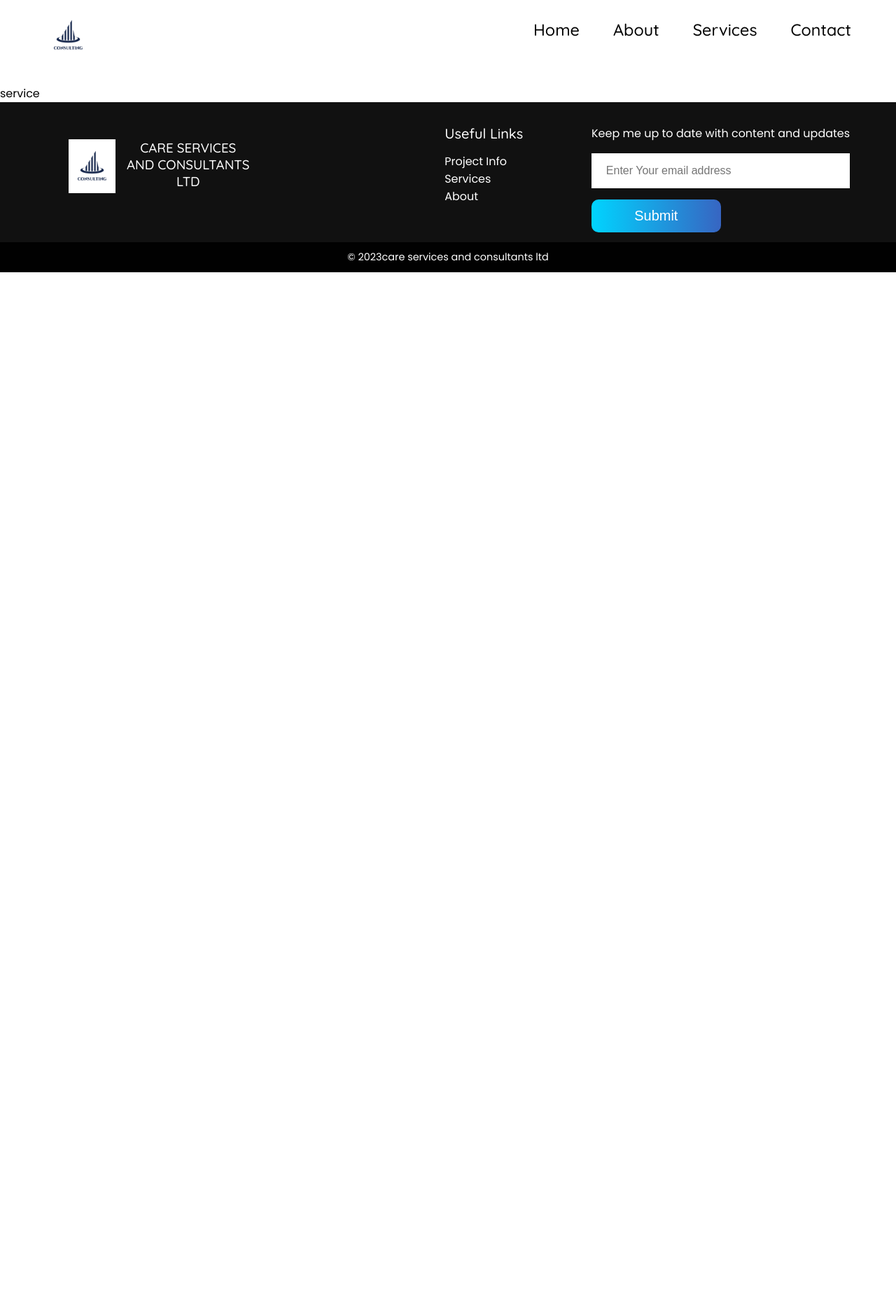
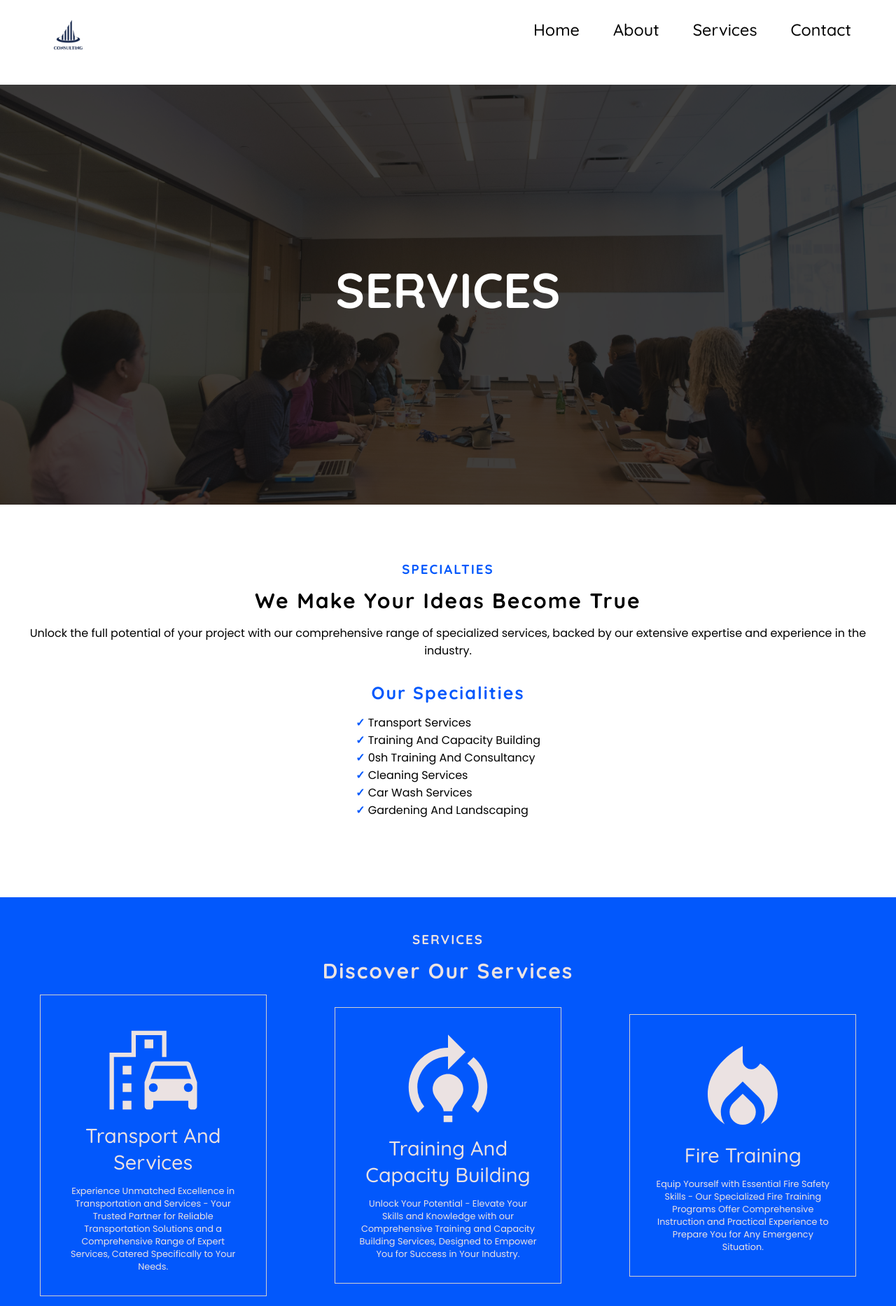
Before and after one commit to ianMuchesia/NEXT-JS-LANDING-PAGE, a Next.js app: page /services in a window 1280 px wide. Shown: the part 20-1886 px from the top of the page at 70% size. Before the commit the page ends 800 px from the top, so only its background shows below. Built offline with nearby package versions, Linux system fonts and the light colour scheme.

Commit message:
services

```diff
--- a/components/AboutComponents/Plan.tsx
+++ b/components/AboutComponents/Plan.tsx
@@ -6,7 +6,7 @@ const Plan = () => {
     <section className={styles.planSection}>
 <div className={styles.planContainer}>
 <h1>We Plan Before Do.</h1>
-        <p>lorem30</p>
+        <p>Lorem ipsum dolor sit amet consectetur adipisicing elit. Ducimus rerum voluptas saepe accusantium consequuntur excepturi eligendi ut! Tempore, amet, consequuntur distinctio maxime ducimus, atque alias minima perspiciatis commodi suscipit repellat.</p>
 </div>
 
     </section>
--- /dev/null
+++ b/components/ServicesComponent/Hero.tsx
@@ -0,0 +1,17 @@
+import React from "react";
+import styles from "../../src/styles/Service.module.css";
+
+const Hero = () => {
+  return (
+    <section className={styles.heroSection}>
+      <div className={styles.heroContainer}>
+        <div className={styles.innerHeroContainer}>
+        <h1 className={styles.heroTitle}>SERVICES</h1>
+
+        </div>
+      </div>
+    </section>
+  );
+};
+
+export default Hero;
--- /dev/null
+++ b/components/ServicesComponent/Services.tsx
@@ -0,0 +1,73 @@
+import React from "react";
+import styles from "../../src/styles/Service.module.css";
+import {
+  MdEmojiTransportation,
+  MdModelTraining,
+  MdLandscape,
+  MdLocalCarWash,
+  MdOutlineCleaningServices,
+  MdLocalFireDepartment,
+} from "react-icons/md";
+const Services = () => {
+  return (
+    <section className={styles.servicesSection}>
+      <div className={styles.servicesHeader}>
+        <h3>SERVICES</h3>
+        <h2>Discover Our Services</h2>
+      </div>
+      <div className={styles.servicesContainer}>
+        <div className={styles.servicesCard}>
+          <MdEmojiTransportation size={150}/>
+          <h3>transport and services</h3>
+          <p>
+          Experience Unmatched Excellence in Transportation and Services - Your Trusted Partner for Reliable Transportation Solutions and a Comprehensive Range of Expert Services, Catered Specifically to Your Needs.
+          </p>
+        </div>
+
+        <div className={styles.servicesCard}>
+          < MdModelTraining size={150}/>
+          <h3>Training and capacity building</h3>
+          <p>
+          Unlock Your Potential - Elevate Your Skills and Knowledge with our Comprehensive Training and Capacity Building Services, Designed to Empower You for Success in Your Industry.
+          </p>
+        </div>
+
+        <div className={styles.servicesCard}>
+          <  MdLocalFireDepartment size={150}/>
+          <h3>Fire training</h3>
+          <p>
+          Equip Yourself with Essential Fire Safety Skills - Our Specialized Fire Training Programs Offer Comprehensive Instruction and Practical Experience to Prepare You for Any Emergency Situation.
+          </p>
+        </div>
+
+        <div className={styles.servicesCard}>
+          <   MdOutlineCleaningServices size={150}/>
+          <h3>cleaning services</h3>
+          <p>
+          Sparkling Clean Solutions for Your Home or Business - Our Professional Cleaning Services Offer a Wide Range of Expertise to Keep Your Space Fresh, Sanitized, and Spotless.
+          </p>
+        </div>
+
+        <div className={styles.servicesCard}>
+          <MdLocalCarWash size={150}/>
+          <h3>Car wash</h3>
+          <p>
+          Revitalize Your Ride with Our Premier Car Wash Services - Leave Your Vehicle Looking Pristine and Shiny, Inside and Out, with Our Skilled Team and State-of-the-Art Equipment.
+          </p>
+        </div>
+
+
+        <div className={styles.servicesCard}>
+          <MdLandscape size={150}/>
+          <h3>Gardening and Landscaping</h3>
+          <p>
+          Transform Your Outdoor Space with Our Expert Gardening and Landscaping Services - From Stunning Garden Designs to Professional Lawn Care, We Bring Nature's Beauty to Your Home or Business.
+          </p>
+        </div>
+
+      </div>
+    </section>
+  );
+};
+
+export default Services;
--- /dev/null
+++ b/components/ServicesComponent/Specialities.tsx
@@ -0,0 +1,44 @@
+import React from "react";
+import styles from "../../src/styles/Service.module.css";
+
+const Specialities = () => {
+  return (
+    <section className={styles.specialitiesSection}>
+      <div className={styles.specialitiesHeader}>
+        <h3>SPECIALTIES</h3>
+        <h2>We Make Your Ideas Become True</h2>
+        <p>
+          Unlock the full potential of your project with our comprehensive range
+          of specialized services, backed by our extensive expertise and
+          experience in the industry.
+        </p>
+        </div>
+        <div className={styles.specialitiesList}>
+          <h3>Our Specialities</h3>
+          <ul>
+            <li>
+              <span>&#10003;</span> transport services
+            </li>
+            <li>
+              <span>&#10003;</span> training and capacity building
+            </li>
+            <li>
+              <span>&#10003;</span> 0sh Training and consultancy
+            </li>
+            <li>
+              <span>&#10003;</span> cleaning services
+            </li>
+            <li>
+              <span>&#10003;</span> Car Wash  Services
+            </li>
+            <li>
+              <span>&#10003;</span> Gardening and landscaping
+            </li>
+          </ul>
+        </div>
+
+    </section>
+  );
+};
+
+export default Specialities;
--- a/src/pages/services.tsx
+++ b/src/pages/services.tsx
@@ -1,8 +1,15 @@
 import React from 'react'
+import Hero from '../../components/ServicesComponent/Hero'
+import Specialities from '../../components/ServicesComponent/Specialities'
+import Services from '../../components/ServicesComponent/Services'
 
 const services = () => {
   return (
-    <div>service</div>
+   <>
+   <Hero/>
+   <Specialities/>
+   <Services/>
+   </>
   )
 }
 
--- a/src/styles/About.module.css
+++ b/src/styles/About.module.css
@@ -150,6 +150,7 @@ Choose
 }
 .chooseContent p{
     font-size: 0.85em;
+
 }
 @media screen and (min-width:780px) {
     .chooseContent{
@@ -191,8 +192,12 @@ Plan
   font-weight: 800;
   font-size: 2em;
 }
+.planContainer p{
+  text-align: center;
+}
 @media screen and (min-width:800px) {
   .planContainer{
     min-width: 60%;
   }
 }
+/*    */
--- /dev/null
+++ b/src/styles/Service.module.css
@@ -0,0 +1,187 @@
+/*
+===============
+Hero
+===============
+*/
+.heroSection {
+  height: 50vh;
+  background: url("/services.jpg");
+  background-position: center;
+  background-repeat: no-repeat;
+  background-size: cover;
+  margin-bottom: 2rem;
+
+  position: relative;
+}
+
+.heroContainer {
+  position: absolute;
+  width: 100%;
+  height: 100%;
+  top: 0;
+  left: 0;
+  background: rgba(17, 17, 17, 0.8);
+
+  display: flex;
+  align-items: center;
+  justify-content: center;
+  color: white;
+  flex-direction: column;
+}
+.heroTitle {
+  font-size: 3rem;
+  font-weight: 700;
+  text-align: center;
+}
+.heroHeader {
+  font-weight: 500;
+  text-align: center;
+}
+@media screen and (min-width: 770px) {
+  .heroSection {
+    height: 70vh;
+  }
+  .heroTitle {
+    font-size: 5rem;
+  }
+
+  .innerHeroContainer {
+    max-width: 70%;
+  }
+}
+@media screen and (min-width: 900px) {
+  .heroSection {
+    height: 75vh;
+  }
+  .heroTitle {
+    font-size: 7rem;
+  }
+}
+
+/*
+===============
+Specialities
+===============
+*/
+.specialitiesSection {
+  padding: 2em;
+  margin: 3em 0em;
+}
+
+.specialitiesHeader {
+  display: flex;
+  flex-direction: column;
+  justify-content: center;
+  align-items: center;
+}
+
+.specialitiesHeader h3 {
+  color: var(--color-primary);
+  font-weight: 700;
+  letter-spacing: 2px;
+}
+.specialitiesHeader h2 {
+  letter-spacing: 2px;
+  font-size: 3rem;
+  font-weight: 800;
+  text-align: center;
+  text-transform: capitalize;
+}
+.specialitiesHeader p {
+  text-align: center;
+}
+.specialitiesList {
+  display: flex;
+  flex-direction: column;
+  justify-content: center;
+  align-items: center;
+  margin: 2em 0em;
+}
+.specialitiesList h3 {
+  color: var(--color-primary);
+  font-weight: 700;
+  font-size: 2.5rem;
+  letter-spacing: 2px;
+  text-align: center;
+}
+.specialitiesList li {
+  text-transform: capitalize;
+}
+.specialitiesList span {
+  color: var(--color-primary);
+  font-weight: 700;
+}
+
+/*
+===============
+Services
+===============
+*/
+
+.servicesSection {
+  background: var(--color-primary);
+  color: #ebe2e2;
+  padding: 3em 1em;
+}
+
+.servicesHeader {
+  display: flex;
+  flex-direction: column;
+  justify-content: center;
+  align-items: center;
+}
+
+.servicesHeader h3 {
+  font-weight: 700;
+  letter-spacing: 2px;
+}
+.servicesHeader h2 {
+  letter-spacing: 2px;
+  font-size: 3rem;
+  font-weight: 800;
+  text-align: center;
+  text-transform: capitalize;
+}
+.servicesContainer {
+  display: grid;
+  place-items: center;
+  gap: 1em;
+}
+.servicesCard {
+  display: flex;
+  flex-direction: column;
+  align-items: center;
+  justify-content: center;
+  padding: 2em;
+  max-width: 80%;
+  border: 1px solid rgb(209, 207, 207);
+  cursor: pointer;
+  transition: 0.4s ease-in-out;
+}
+.servicesCard h3 {
+  font-size: 1.8em;
+  text-align: center;
+  text-transform: capitalize;
+}
+.servicesCard p {
+  text-align: center;
+  font-size: 0.8em;
+}
+.servicesCard:hover {
+  background: rgba( 2, 88, 252, 0.05 );
+  box-shadow: 0 8px 32px 0 rgba( 31, 38, 135, 0.37 );
+  backdrop-filter: blur( 4px );
+  -webkit-backdrop-filter: blur( 4px );
+  border-radius: 10px;
+  border: 1px solid rgba( 255, 255, 255, 0.18 );
+}
+@media screen and (min-width: 770px) {
+  .servicesContainer {
+    grid-template-columns: 1fr 1fr;
+  }
+}
+@media screen and (min-width: 1080px) {
+  .servicesContainer {
+    grid-template-columns: 1fr 1fr 1fr;
+  }
+}
```
